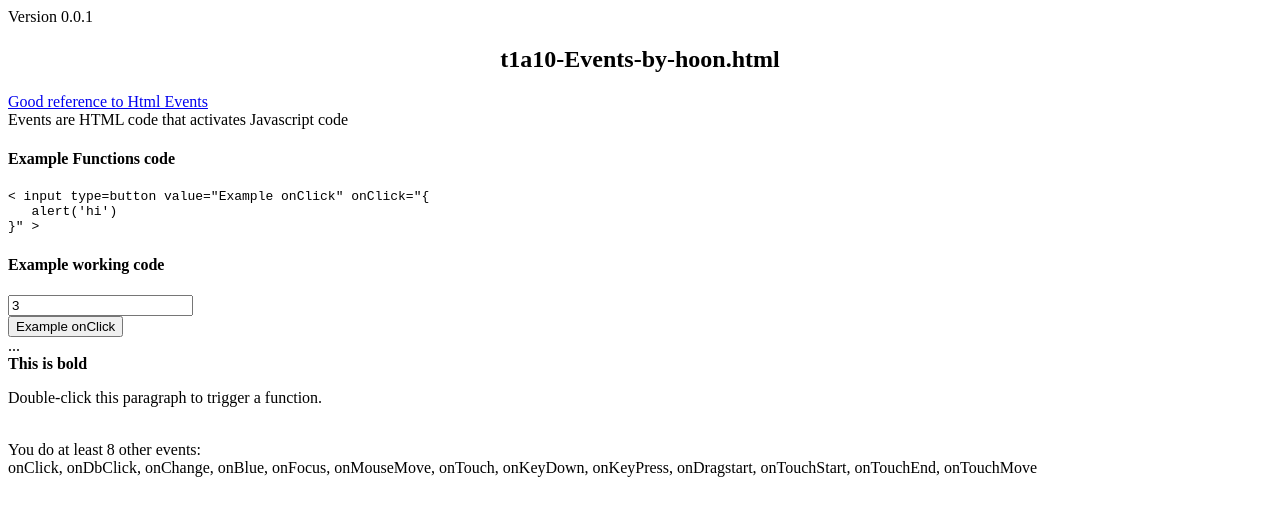
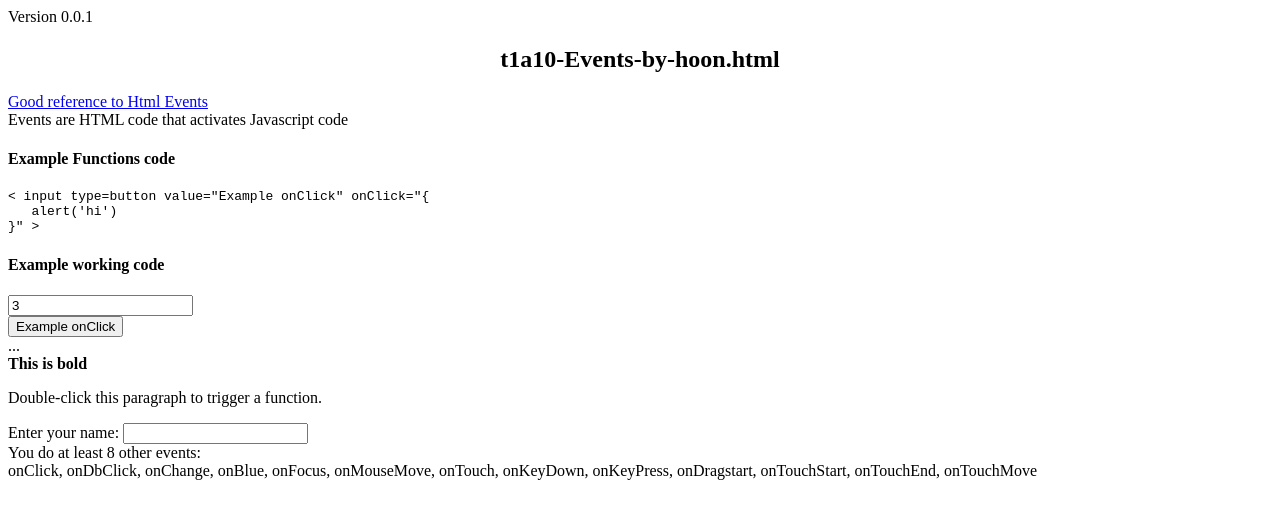
Before and after one commit to Hoon042424/game-dev-hoon-2021, a plain HTML site: page public/t1a10-Events-by-hoon.html in a window 1280 px wide. Drawn offline with Linux system fonts and the light colour scheme.

Commit message:
Update t1a10-Events-by-hoon.html

```diff
--- a/public/t1a10-Events-by-hoon.html
+++ b/public/t1a10-Events-by-hoon.html
@@ -45,7 +45,14 @@ function myFunction() {
 </script>
 
 
+Enter your name: <input type="text" onfocus="myFunction(this)">
 
+
+<script>
+function myFunction(y) {
+  y.style.background = "yellow";
+}
+</script>
 
 
 <br>
```
